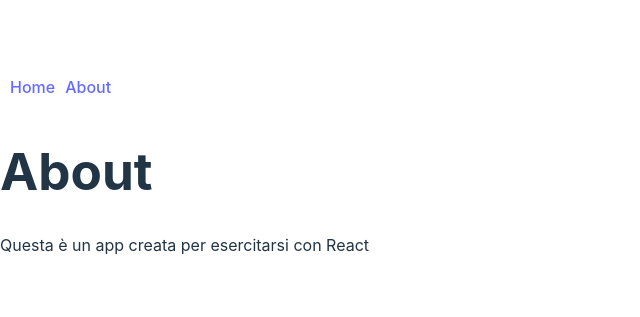
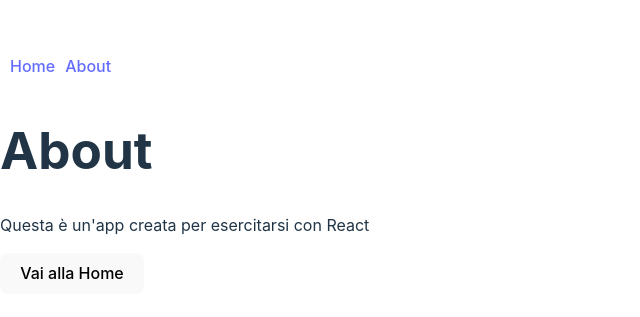
Before and after one commit to chelutaalex/exercises, a React (Vite) app in the folder react/: page /about in a window 1280 px wide. Shown: the part 231-548 px from the top of the page, without its empty margins (0-640 px from the left). Built offline with nearby package versions, Linux system fonts and the light colour scheme; no server answers.

Commit message:
usenavigate

```diff
--- a/react/src/pages/About.jsx
+++ b/react/src/pages/About.jsx
@@ -1,12 +1,19 @@
-
+import { useNavigate } from 'react-router-dom';
 
 const About = () => {
-    return(
-        <>
-            <h1>About</h1>
-            <p>Questa è un app creata per esercitarsi con React</p>
-        </>
-    )
-}
+  const navigate = useNavigate();
 
-export default About
+  const handleGoHome = () => {
+    navigate('/');
+  };
+
+  return (
+    <>
+      <h1>About</h1>
+      <p>Questa è un'app creata per esercitarsi con React</p>
+      <button onClick={handleGoHome}>Vai alla Home</button>
+    </>
+  );
+};
+
+export default About;
```
